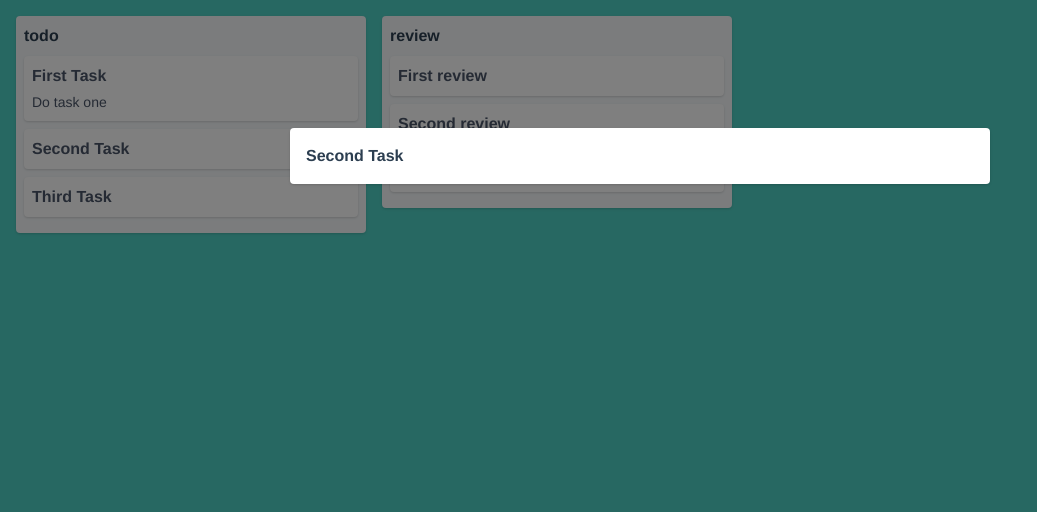
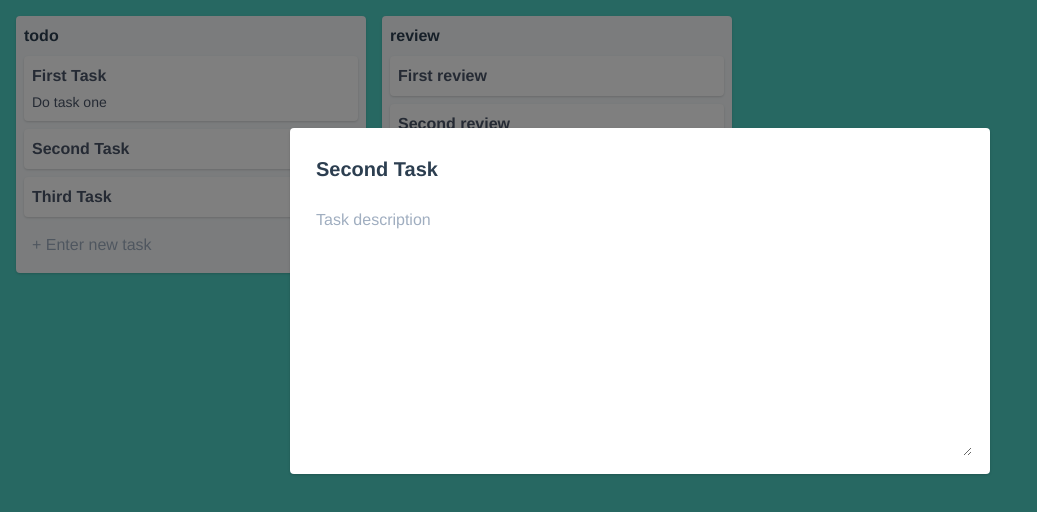
Before and after one commit to Hvasquezdev/tasks-board-drag-drop, a Vue app: page / in a window 1280 px wide. Both pictures are taken after a click on the element "Second Task". Shown: the top 512 px of the page, without its empty margins (0-1037 px from the left). Built offline with nearby package versions, Linux system fonts and the light colour scheme.

Commit message:
adding and editing tasks

```diff
--- a/src/store/index.js
+++ b/src/store/index.js
@@ -4,7 +4,7 @@ import Vuex from 'vuex';
 Vue.use(Vuex);
 
 import defaultBoard from '@/dummy/default-board';
-import { saveStatePlugin } from '@/utils';
+import { saveStatePlugin, uuid } from '@/utils';
 
 const board = JSON.parse(localStorage.getItem('board')) || defaultBoard;
 
@@ -18,14 +18,24 @@ export default new Vuex.Store({
       return id => {
         for (const column of state.board.columns) {
           for (const task of column.tasks) {
-            console.log('ID', task.id === id);
             if (task.id === id) return task;
           }
         }
       };
     }
   },
-  mutations: {},
+  mutations: {
+    CREATE_TASK(state, { tasks, name }) {
+      tasks.push({
+        name,
+        id: uuid(),
+        description: ''
+      });
+    },
+    UPDATE_TASK(state, { task, key, value }) {
+      task[key] = value;
+    }
+  },
   actions: {},
   modules: {}
 });
--- a/src/views/Board.vue
+++ b/src/views/Board.vue
@@ -23,11 +23,18 @@
               {{ task.description }}
             </p>
           </div>
+
+          <input
+            type="text"
+            class="block p-2 w-full bg-transparent outline-none text-gray-500"
+            placeholder="+ Enter new task"
+            @keyup.enter="createTask($event, column.tasks)"
+          />
         </div>
       </div>
     </div>
 
-    <div v-if="isTaskOpen" class="task-modal" @click="closeTaskModal">
+    <div v-if="isTaskOpen" class="task-modal" @click.self="closeTaskModal">
       <router-view></router-view>
     </div>
   </div>
@@ -59,6 +66,14 @@ export default {
       this.$router.push({
         name: 'board'
       });
+    },
+    createTask(e, tasks) {
+      this.$store.commit('CREATE_TASK', {
+        tasks,
+        name: e.target.value
+      });
+
+      e.target.value = null;
     }
   }
 };
--- a/src/views/Task.vue
+++ b/src/views/Task.vue
@@ -1,15 +1,31 @@
 <template>
   <div class="task-view">
     <div
-      v-if="task"
+      v-if="clonedTask"
       class="flex flex-col flex-grow items-start justify-between px-4"
     >
-      <span class="w-full flex-no-shrink font-bold">
-        {{ task.name }}
-      </span>
-      <p v-if="task.description" class="w-full flex-no-shrink mt-1 text-sm">
-        {{ task.description }}
-      </p>
+      <input
+        type="text"
+        class="w-full p-2 mb-2 text-xl font-bold border-2 border-transparent rounded outline-none"
+        :class="{
+          'border-yellow-400': isChanged.name,
+          'border-green-300': updatedKey === 'name'
+        }"
+        placeholder="Task name"
+        v-model="clonedTask.name"
+        @keyup.enter="onUpdateTaskProperty('name')"
+      />
+      <textarea
+        name="description"
+        class="w-full p-2 bg-transparent relative border-2 border-transparent leading-none h-64 rounded outline-none"
+        :class="{
+          'border-yellow-400': isChanged.description,
+          'border-green-300': updatedKey === 'description'
+        }"
+        placeholder="Task description"
+        v-model="clonedTask.description"
+        @keyup.enter="onUpdateTaskProperty('description')"
+      ></textarea>
     </div>
   </div>
 </template>
@@ -19,12 +35,43 @@ import { mapGetters } from 'vuex';
 
 export default {
   name: 'Task-View',
+  data() {
+    return {
+      clonedTask: null,
+      updatedKey: null
+    };
+  },
+  mounted() {
+    const task = this.getTask(this.$route.params.id);
+    this.clonedTask = { ...task };
+  },
   computed: {
     ...mapGetters({
       getTask: 'getTask'
     }),
     task() {
       return this.getTask(this.$route.params.id);
+    },
+    isChanged() {
+      return {
+        name: this.clonedTask.name !== this.task.name,
+        description: this.clonedTask.description !== this.task.description
+      };
+    }
+  },
+  methods: {
+    onUpdateTaskProperty(key) {
+      this.$store.commit('UPDATE_TASK', {
+        task: this.task,
+        key,
+        value: this.clonedTask[key]
+      });
+
+      this.updatedKey = key;
+
+      setTimeout(() => {
+        this.updatedKey = null;
+      }, 1000);
     }
   }
 };
@@ -35,4 +82,8 @@ export default {
   @apply relative flex flex-row bg-white mx-4 m-32 mx-auto py-4 text-left rounded shadow;
   max-width: 700px;
 }
+.task-view input,
+.task-view textarea {
+  transition: all 0.3s;
+}
 </style>
```
